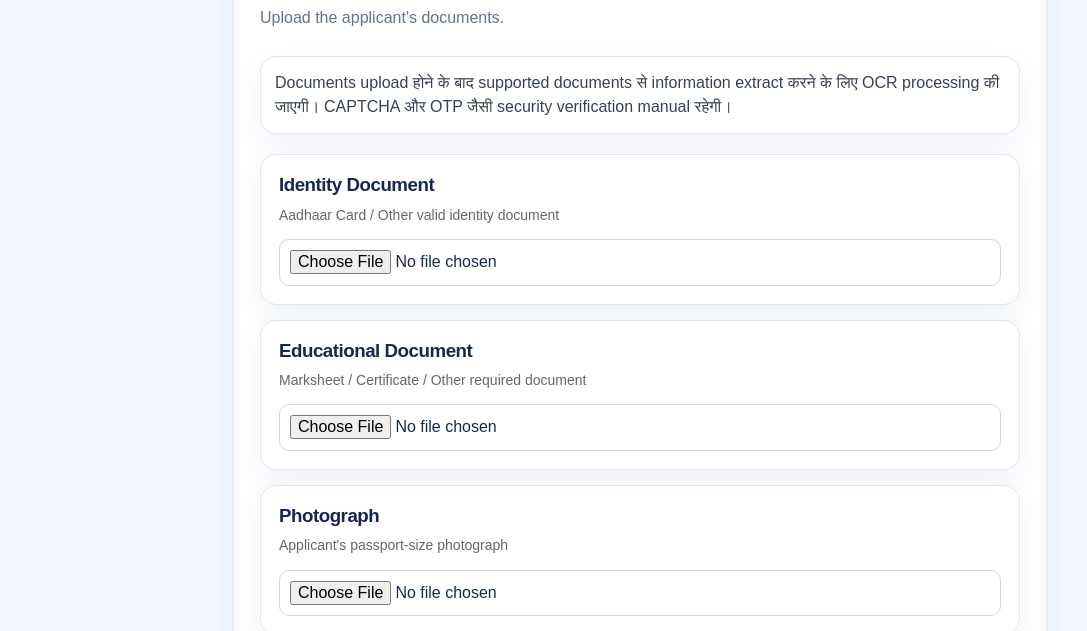
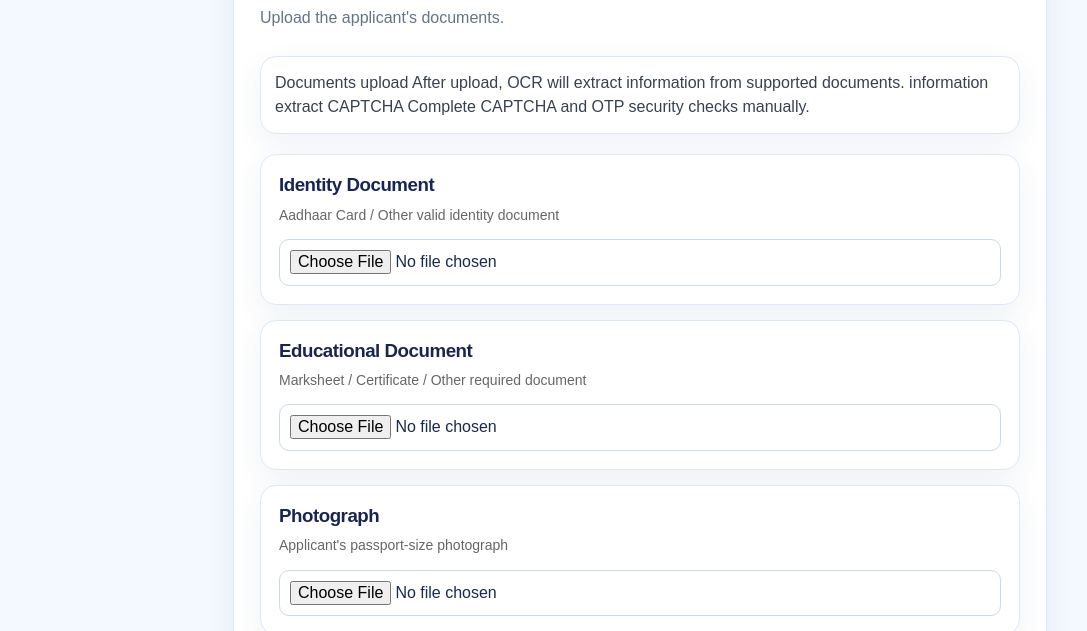
Before and after one commit to faijraja786/formfill-mitra, a website: page applicant-documents.html in a window 1280 px wide. Shown: the part 169-800 px from the top of the page, without its empty margins (0-1087 px from the left). Drawn offline with Linux system fonts and the light colour scheme.

Commit message:
Polish remaining English interface text

```diff
--- a/applicant-documents.html
+++ b/applicant-documents.html
@@ -141,9 +141,9 @@
         </p>
 
         <div class="info">
-            Documents upload होने के बाद supported documents से
-            information extract करने के लिए OCR processing की जाएगी।
-            CAPTCHA और OTP जैसी security verification manual रहेगी।
+            Documents upload After upload, OCR will extract information from supported documents.
+            information extract
+            CAPTCHA Complete CAPTCHA and OTP security checks manually.
         </div>
 
         <div class="document">
```
